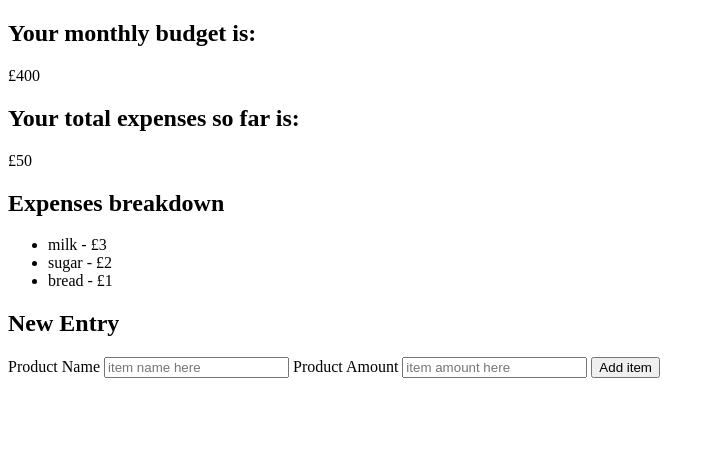
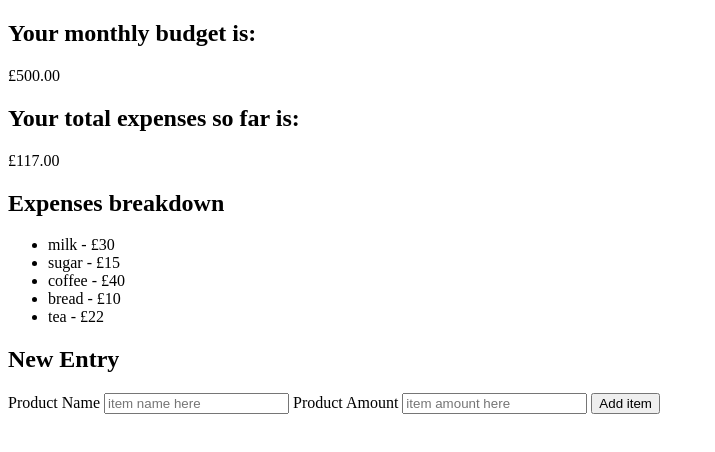
Before and after one commit to RazvanBugoi/expensesTracker, a plain HTML site: page index.html in a window 1280 px wide. Shown: the whole page, without its empty margins (0-715 px from the left). Drawn offline with Linux system fonts and the light colour scheme.

Commit message:
added function to add the total expenses

```diff
--- a/index.html
+++ b/index.html
@@ -8,7 +8,7 @@
 <body>
     <div id='budget'>
         <h2>Your monthly budget is:</h2>
-        <p id='monthlyBudget'>£400</p>
+        <p id='monthlyBudget'></p>
     </div>
     <div id='expenses'>
         <h2>Your total expenses so far is:</h2>
@@ -17,9 +17,6 @@
     <div id='transactionsLog'>
         <h2>Expenses breakdown</h2>
         <ul id='list'>
-            <li>milk - £3</li>
-            <li>sugar - £2</li>
-            <li>bread - £1</li>
         </ul>
     </div>
     <div id='newEntry'>
--- a/script.js
+++ b/script.js
@@ -1,15 +1,49 @@
-const budget = document.getElementById('budget');
+const budget = document.getElementById('monthlyBudget');
 const expenses = document.getElementById('expenses');
-// lista, product name, product amount
+const list = document.getElementById('list');
+const productName = document.getElementById('productName');
+const productAmount = document.getElementById('productAmount');
+const form = document.getElementById('userInput');
+// lista, product name, product amount DONE
+
 // sa fac un array in care am niste obiecte de tip transaction, ex : {productName:'milk', amount: £30} - cu sume diferite.
-//
+// DONE
 
 
 let transactionLog = [
-    {},
-    {},
+    {productName:'milk', amount: 30},
+    {productName:'sugar', amount: 15},
+    {productName:'coffee', amount: 40},
+    {productName:'bread', amount: 10},
+    {productName:'tea', amount: 22}
 ]
 
+function totalExpenses() {
+    let newTotalExpenses = document.getElementById('totalExpenses');
+    let totalAmount = transactionLog.map((element) => element['amount']).reduce((sum, current) => sum + current, 0).toFixed(2);
+    newTotalExpenses.innerHTML = `£${totalAmount}`;
+}
 
-// creez o noua functie care sa parcurca transactionLog (adica sumele din el), aduna sumele si obtine totalul cheltuielilor.
-// map sa raman doar cu preturile, apoi reduce sa obtinem suma. Suma o stocam intr-o variabila si updatam total expenses din index html cu noua suma, cu innerHTML
+
+
+function addTransaction(item){
+    let product = document.createElement('li');
+    product.innerHTML = `${item.productName} - £${item.amount}`;
+    list.appendChild(product);
+}
+
+
+
+function cds() {
+    alert('hello');
+}
+
+
+
+(function init() {
+    form.addEventListener('submit', cds)
+    budget.innerHTML = `£500.00`;
+    transactionLog.forEach(addTransaction)
+    totalExpenses();
+})()
+// alt mod de a apela o functie IIFE (immediately invoked function expression)
```
